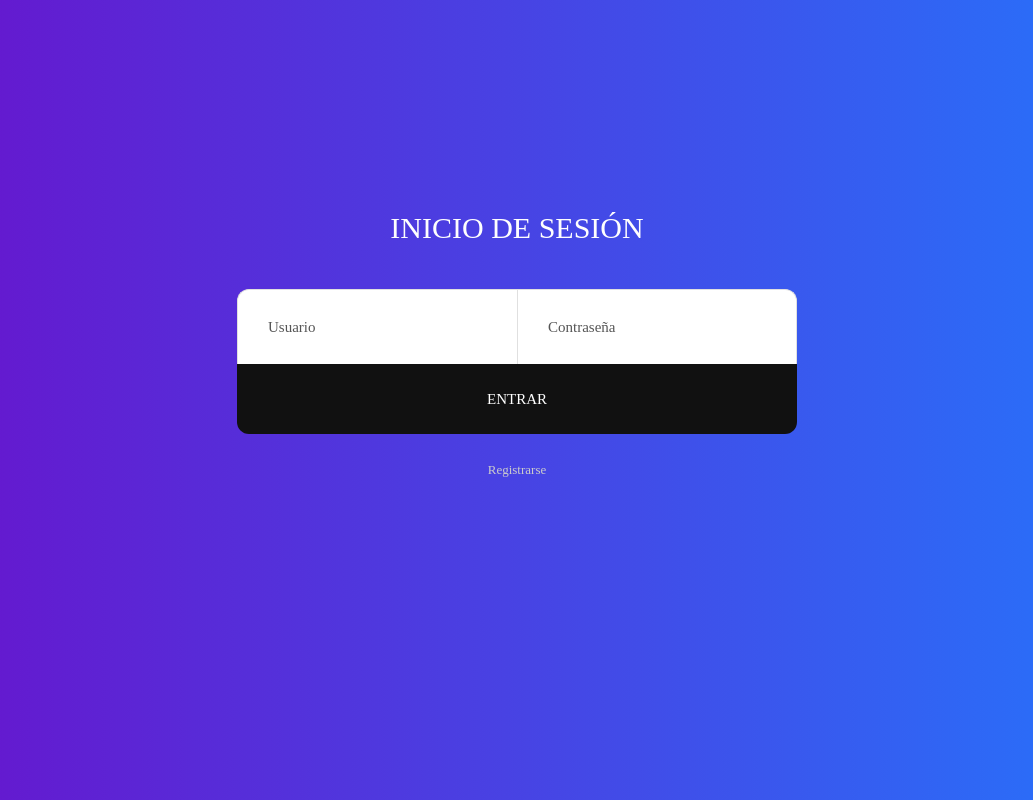
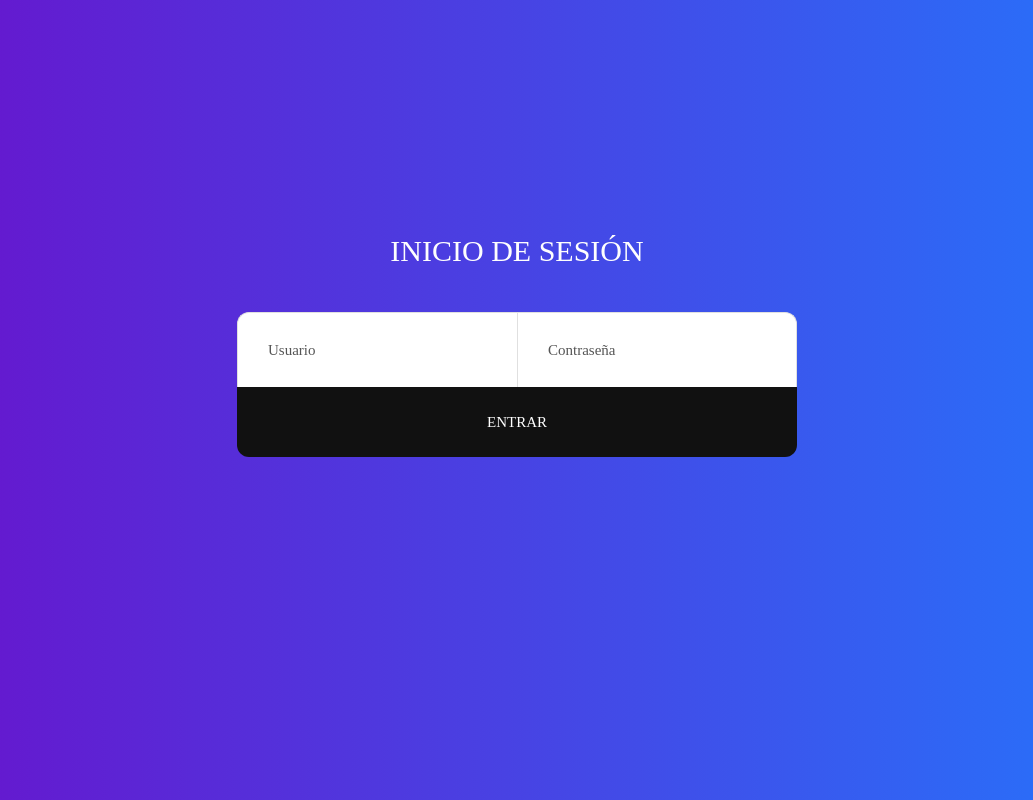
Before and after one commit to Ethernok/lapueblasair-php-ajax, a PHP site: page /login.php in a window 1280 px wide. Shown: the whole page, without its empty margins (123-1156 px from the left). Run offline with PHP 8.4, Linux system fonts and the light colour scheme; some web fonts are replaced.

Commit message:
link de registrarse eliminado

```diff
--- a/login.php
+++ b/login.php
@@ -60,11 +60,7 @@
 						</button>
 					</div>
 
-					<div class="text-center w-full p-t-23">
-						<a href="registrar.php" class="txt1" name="register">
-							Registrarse
-						</a>
-					</div>
+
 				</form>
 			</div>
 		</div>
```
Also changed, not shown: procesarNuevoVuelo.php (+4 -3 lines).
